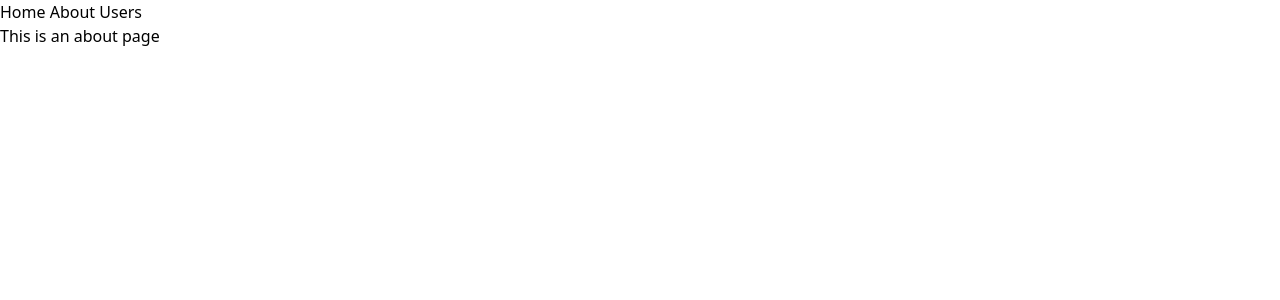
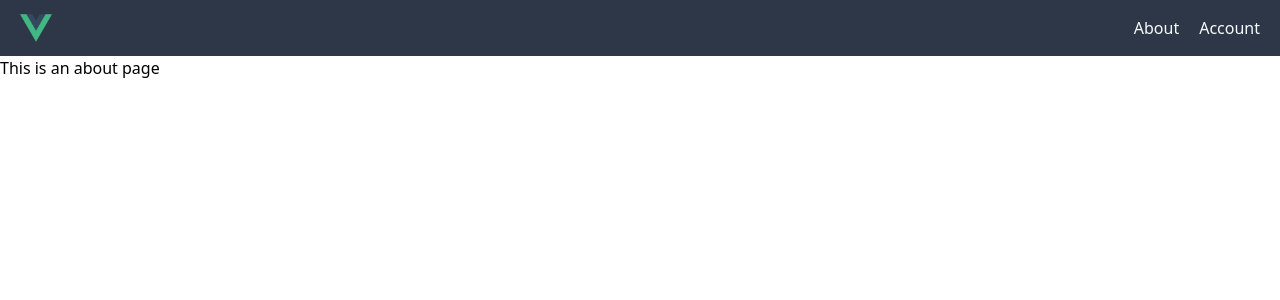
Before and after one commit to mabarbeau/spotit, a Vue app: page /about in a window 1280 px wide. Shown: the top 300 px of the page. Built offline with nearby package versions, Linux system fonts and the light colour scheme; no server answers.

Commit message:
Create app header

```diff
--- a/src/App.vue
+++ b/src/App.vue
@@ -1,16 +1,23 @@
 <template>
-  <div id="app">
-    <div id="nav">
-      <router-link :to="{name: 'home'}">
-        Home
-      </router-link>
-      <router-link :to="{name: 'about'}">
-        About
-      </router-link>
-      <router-link :to="{name: 'users'}">
-        Users
-      </router-link>
-    </div>
+  <div
+    id="app"
+    class="min-h-screen flex flex-col"
+  >
+    <app-header />
+    <main class="flex-1 relative">
     <router-view />
+    </main>
   </div>
 </template>
+
+<script lang="ts">
+import Vue from 'vue';
+import AppHeader from '@/layout/Header.vue';
+
+export default Vue.extend({
+  name: 'App',
+  components: {
+    AppHeader,
+  },
+});
+</script>
--- /dev/null
+++ b/src/layout/Header.vue
@@ -0,0 +1,39 @@
+<template>
+  <div
+    id="nav"
+    class="bg-gray-800 px-5 py-3 flex justify-between"
+  >
+    <router-link
+      class=""
+      :to="{name: 'home'}"
+    >
+      <img
+        alt="Spoit logo"
+        src="@/assets/logo.png"
+        class="h-8"
+      >
+    </router-link>
+    <nav class="inline-flex items-center">
+      <router-link
+        class="pl-5 text-gray-100 hover:text-gray-300"
+        :to="{name: 'about'}"
+      >
+        About
+      </router-link>
+      <router-link
+        class="pl-5 text-gray-100 hover:text-gray-300"
+        :to="{name: 'account'}"
+      >
+        Account
+      </router-link>
+    </nav>
+  </div>
+</template>
+
+<script lang="ts">
+import Vue from 'vue';
+
+export default Vue.extend({
+  name: 'AppHeader',
+});
+</script>
```
